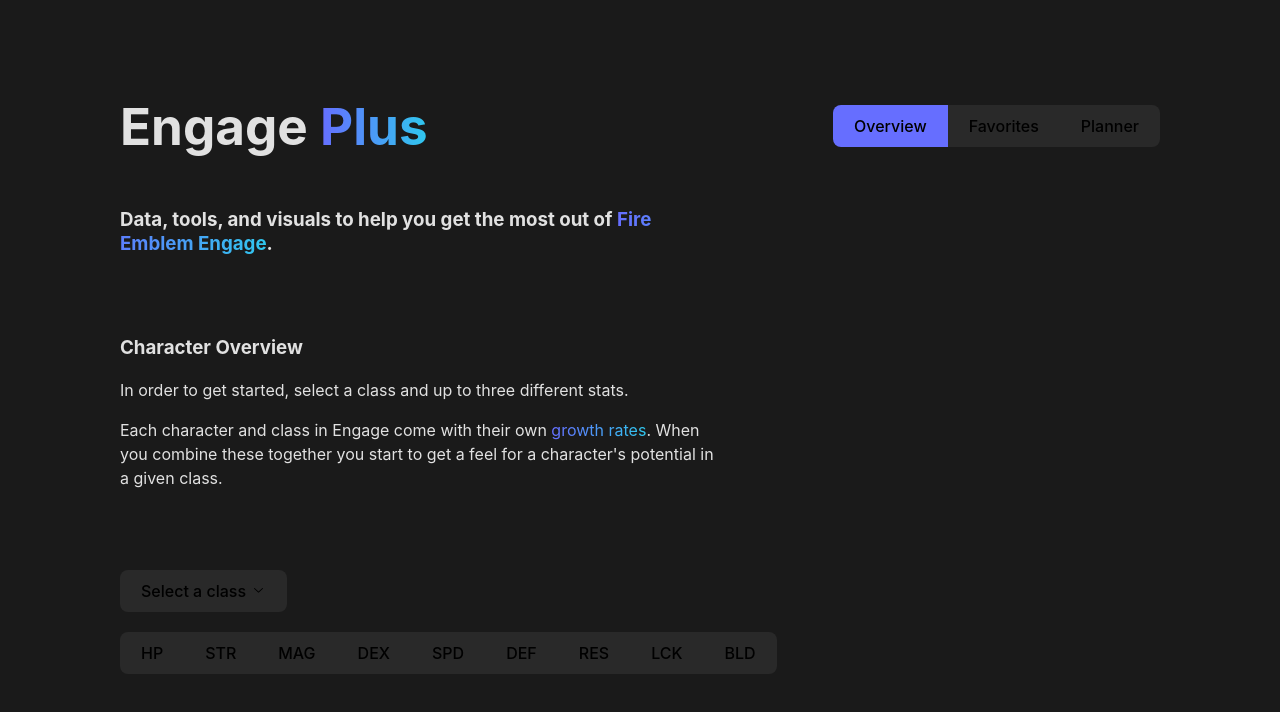
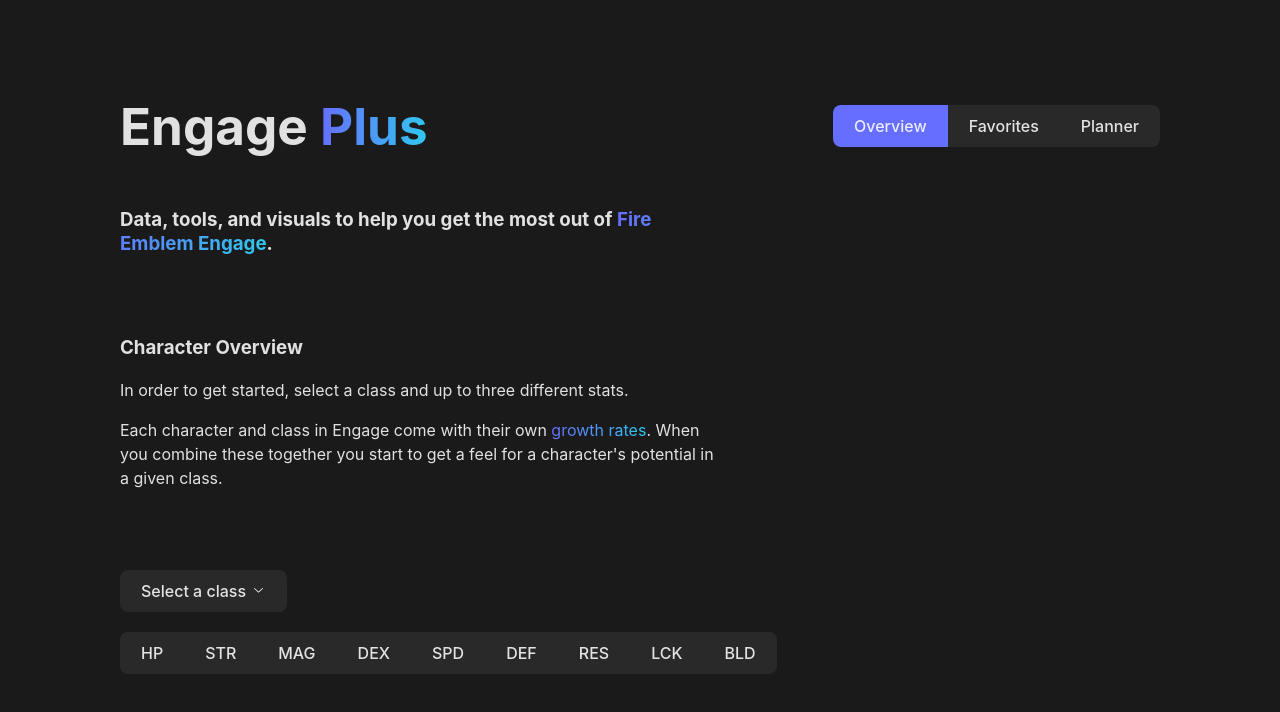
Before and after one commit to nrsimonelli/glowing-papaya, a React (Vite) app: page / in a window 1280 px wide. Shown: the top 712 px of the page. Built offline with nearby package versions, Linux system fonts and the light colour scheme.

Commit message:
fix(CSS): minor style fix

```diff
--- a/src/index.css
+++ b/src/index.css
@@ -62,11 +62,15 @@
   font-weight: 500;
   font-family: inherit;
   background-color: var(--elevation-1);
+  color: var(--foreground);
   cursor: pointer;
   transition: border-color 0.25s;
 }
 button:hover {
   border-color: var(--primary);
+}
+button:disabled {
+  color: var(--disabled);
 }
 button:hover:disabled {
   border-color: transparent;
```
